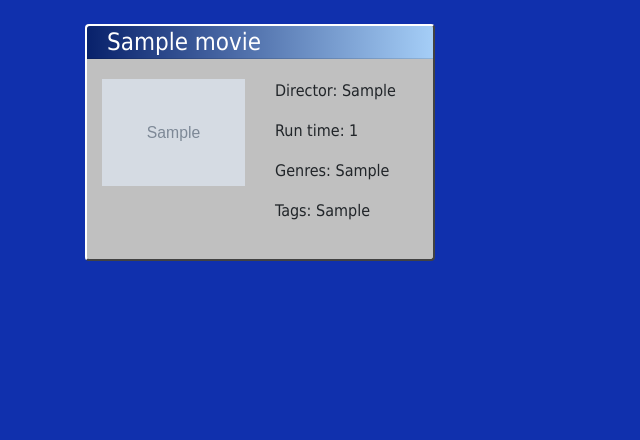
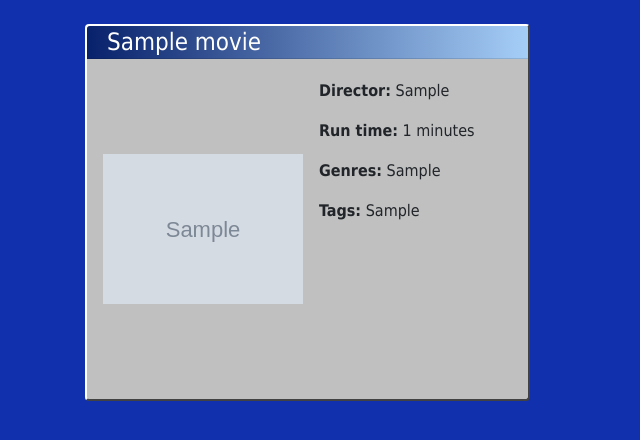
Before and after one commit to JasonDavidoff85/blockbuster2, a Flask app: page / in a window 1280 px wide. Shown: the part 40-480 px from the top of the page, without its empty margins (0-640 px from the left). Run offline with Flask 2, Linux system fonts and the light colour scheme; tables that the repository leaves empty hold one stand-in row (values such as "Sample post"); grey boxes marked "Sample" are stand-in pictures; some libraries are stand-ins or nearby versions.

Commit message:
changed card body to media instead of grid

```diff
--- a/templates/index.html
+++ b/templates/index.html
@@ -3,23 +3,19 @@
 <div class="container">
     <div class="row mt-4">
         {% for movie in movies %}
-        <div class="col-lg-4">
+        <div class="col-lg-5">
         <div class="card">
             <div class="card-header">
                 <h4 class="my-0 font-weight-normal"><a href="{{ movie.link }}">{{ movie.title }}</a></h4>
             </div>
             <div class="card-body px-0">
-                <div class="container">
-                    <div class="row">
-                        <div class="col">
-                            <a href="{{ movie.link }}"><img src="{{ movie.poster }}" class="img-fluid"></a>
-                        </div>
-                        <div class="col">
-                            <p>Director: {{ movie.director }}</p>
-                            <p>Run time: {{ movie.run_time }}</p>
-                            <p>Genres: {{ movie.genres }}</p>
-                            <p>Tags: {{ movie.tags }}</p>
-                        </div>
+                <div class="media">
+                    <a href="{{ movie.link }}"><img src="{{ movie.poster }}" class="mx-3"></a>
+                    <div class="media-body">
+                        <p><b>Director:</b> {{ movie.director }}</p>
+                        <p><b>Run time:</b> {{ movie.run_time }} minutes</p>
+                        <p><b>Genres:</b> {{ movie.genres }}</p>
+                        <p><b>Tags:</b> {{ movie.tags }}</p>
                     </div>
                 </div>
             </div>
@@ -27,7 +23,5 @@
         </div>
         {% endfor %}
     </div>
-
-
 </div>
 {% endblock %}
```
